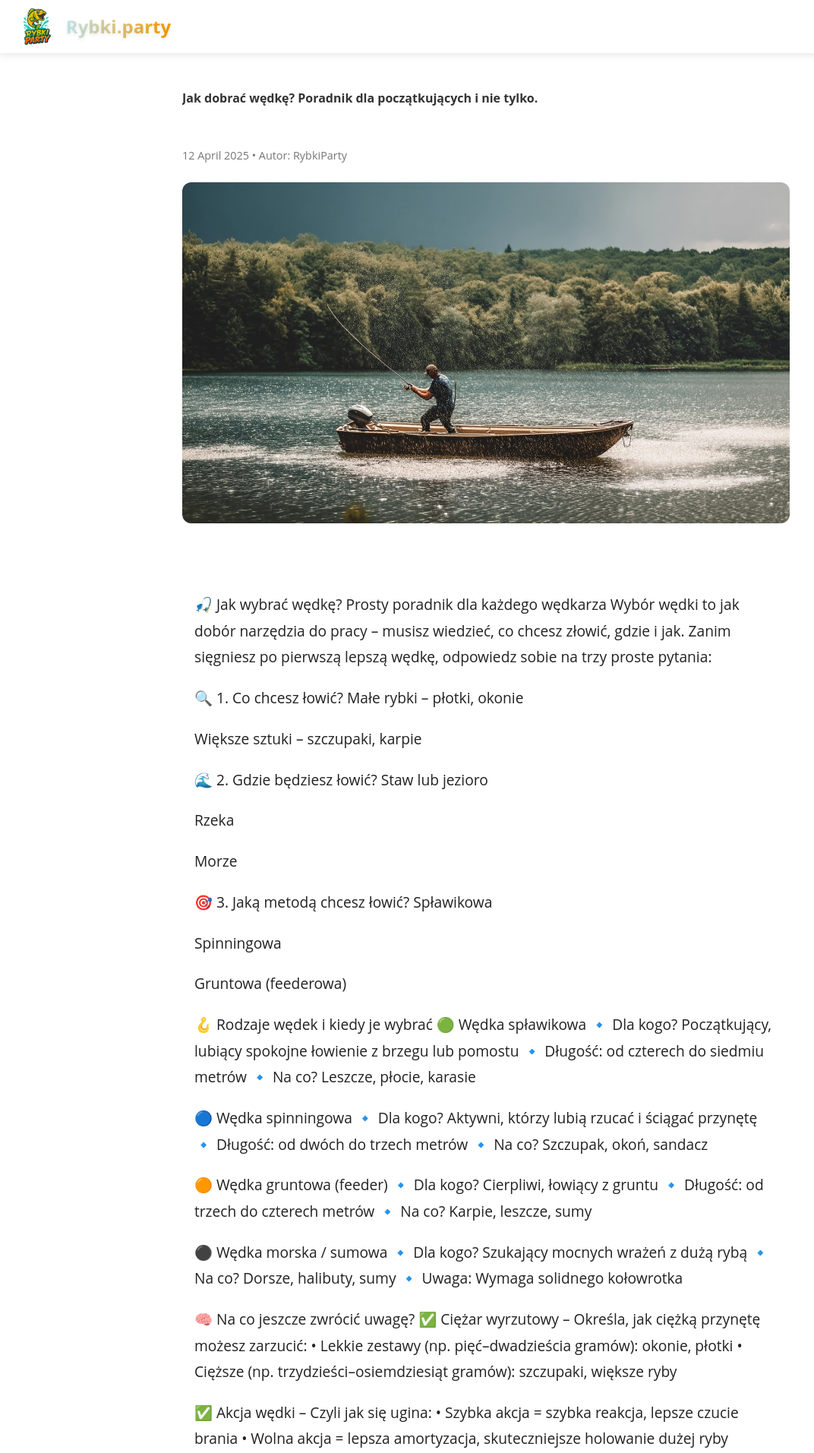
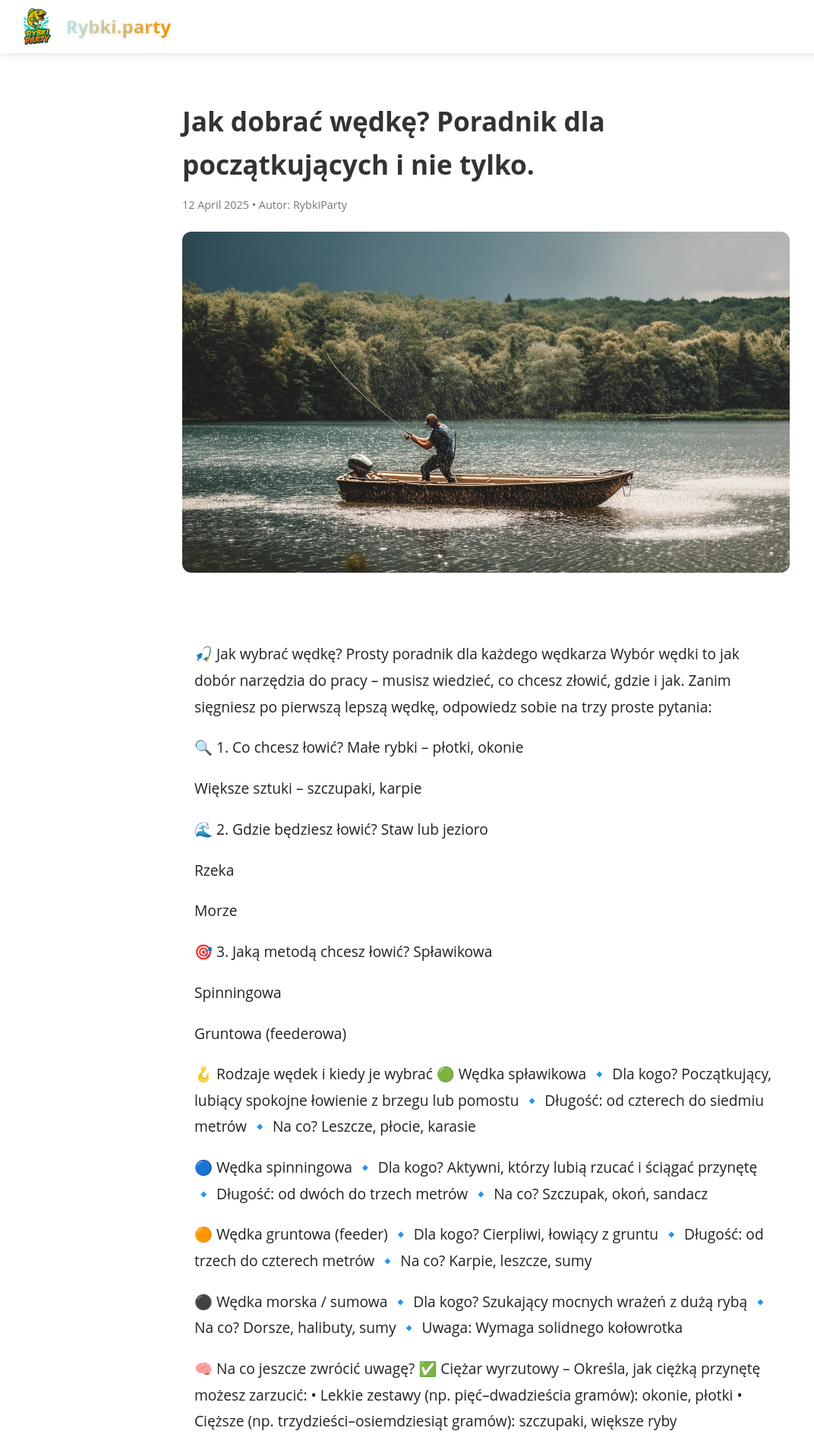
Before and after one commit to hikesilent/rybkiparty, a Jekyll site: the page built from _posts/2025-04-13-jak-dobrać-wędkę-poradnik-dla-początkujących-i-nie-tylko.md, in a window 1280 px wide. Shown: the top 1913 px of the page at 76% size, without its empty margins (0-1072 px from the left). Built offline with Jekyll 4.4.1, drawn with Linux system fonts in a browser that asks for light colours; some web fonts are replaced.

Commit message:
Add files via upload

```diff
--- a/_layouts/post.html
+++ b/_layouts/post.html
@@ -14,7 +14,7 @@
             padding: 2rem 1rem;
         }
 
-        .post-title {
+        .post-titl {
             font-size: 2.2rem;
             font-weight: bold;
             margin-bottom: 0.5rem;
@@ -61,7 +61,7 @@
         }
 
         @media (max-width: 600px) {
-            .post-title {
+            .post-titl {
                 font-size: 1.6rem;
             }
 
@@ -123,7 +123,7 @@
     <main class="container post-container">
         <article class="blog-post">
             <header class="post-header">
-                <h1 class="post-title">{{ page.title }}</h1>
+                <h1 class="post-titl">{{ page.title }}</h1>
                 <p class="post-meta">
                     <time datetime="{{ page.date | date_to_xmlschema }}">
                         {{ page.date | date: "%d %B %Y" }}
```
